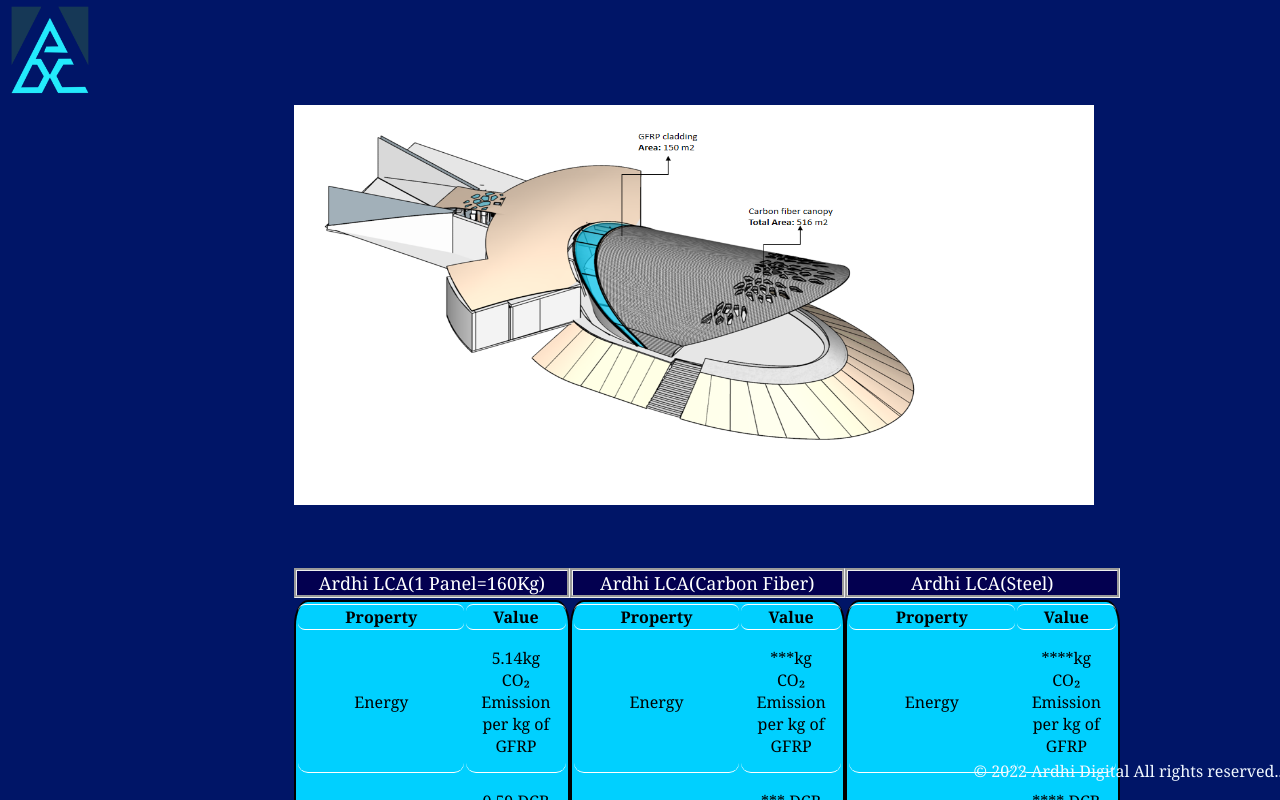
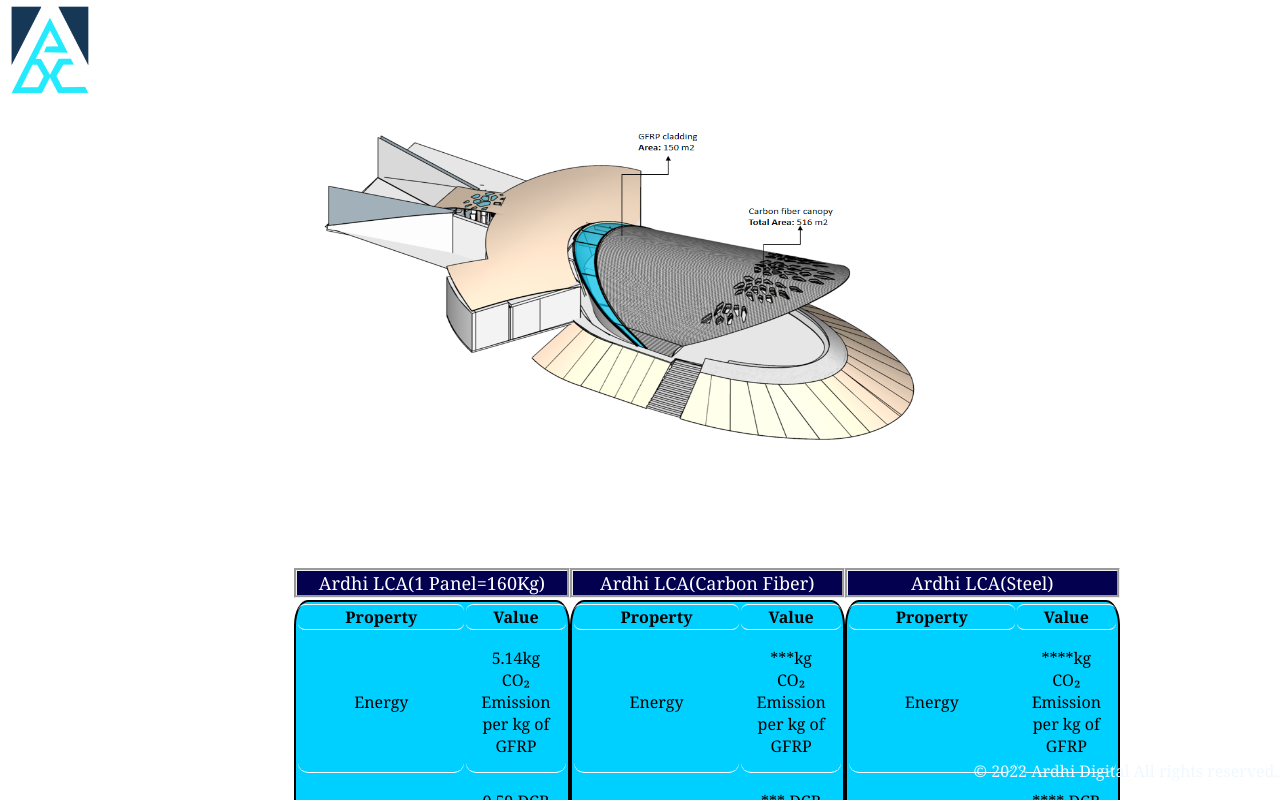
Before and after one commit to Naveen-Chaurasia/ardhi-prototype-app, a React (Create React App) app: page /Page1 in a window 1280 px wide. Shown: the top 800 px of the page. Built offline with nearby package versions, Linux system fonts and the light colour scheme.

Commit message:
CHANGED LAYOUT OF PAGE 1

```diff
--- a/src/style.css
+++ b/src/style.css
@@ -9,7 +9,7 @@
   gap: 20px;
   height: 170vh;
   font-family: Cambria, Cochin, Georgia, Times, "Times New Roman", serif;
-  background-color: #001567;
+  /* background-color: #001567; */
 
 }
 
```
